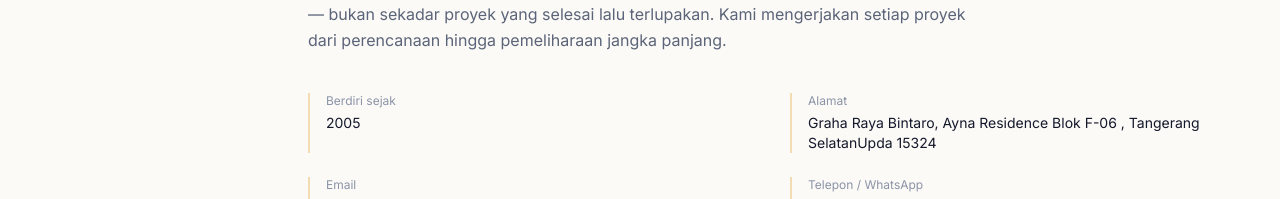
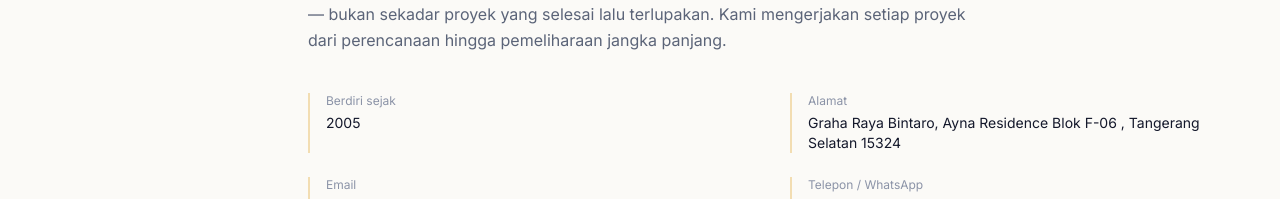
Before and after one commit to timothywjya/MyStar-IT-Solution_Company-Profiles, a Next.js app: page / in a window 1280 px wide. Shown: the part 1008-1207 px from the top of the page. Built offline with nearby package versions, Linux system fonts and the light colour scheme.

Commit message:
Removing Typo

```diff
--- a/src/infrastructure/data/company-profile.data.ts
+++ b/src/infrastructure/data/company-profile.data.ts
@@ -8,7 +8,7 @@ export const companyProfileData: CompanyProfile = {
     logoHorizontalUrl: '/images/brand/logo-horizontal.png',
     foundedYear: 2005,
     address: 'Graha Raya Bintaro, Ayna Residence Blok F-06  ',
-    city: 'Tangerang SelatanUpda',
+    city: 'Tangerang Selatan',
     postalCode: '15324',
     email: 'hello@mystarsit.example.com',
     whatsapp: '+62 0878-5047-8027',
```
